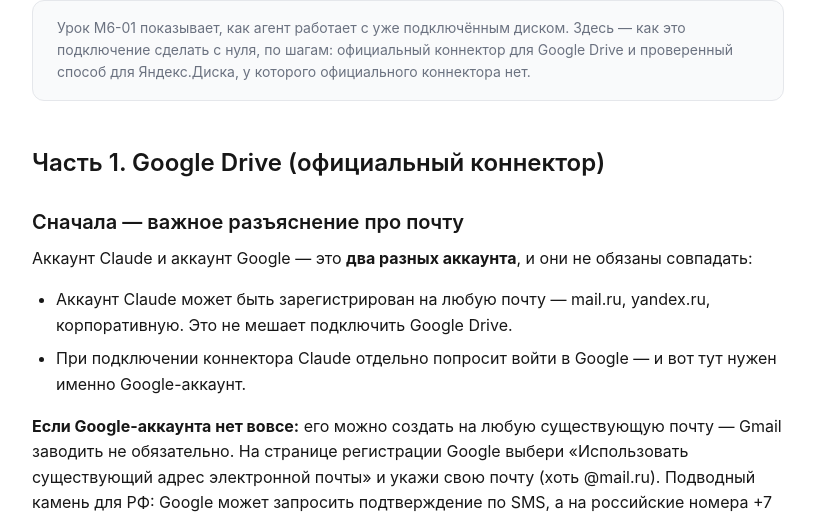
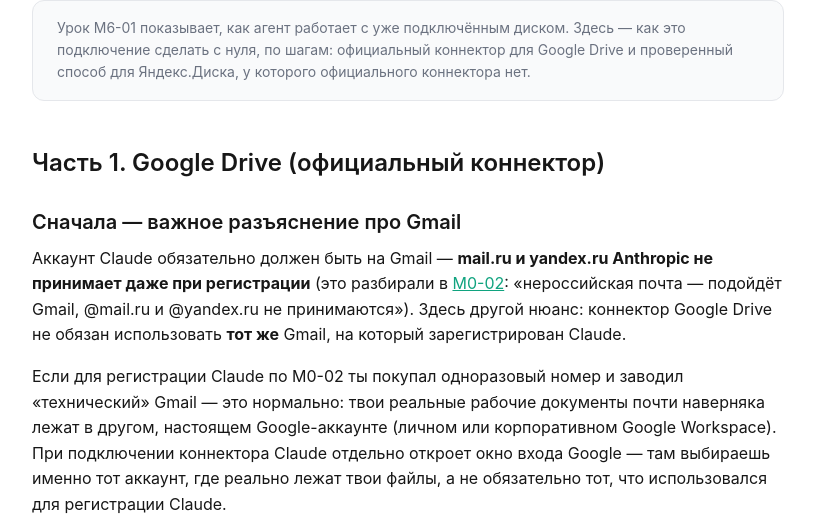
Before and after one commit to avsmolentsev-tech/Claude_Code_learning, a plain HTML site: page site/connect-disks.html in a window 1280 px wide. Shown: the part 259-779 px from the top of the page, without its empty margins (232-1047 px from the left). Drawn offline with Linux system fonts and the light colour scheme.

Commit message:
М6: исправить фактическую ошибку про почту Claude в инструкции подключения дисков
Аккаунт Claude требует именно Gmail (mail.ru/yandex.ru не принимаются
Anthropic — это уже установлено в М0-02); ошибочно писал обратное.
Реальный полезный нюанс — Google-аккаунт для коннектора Drive не обязан
совпадать с тем Gmail, что был заведён под регистрацию Claude. Также
убрал непроверенный совет «через существующий email/номер друга» —
заменил на проверенный метод из М0-02 (5sim.net + accounts.google.com),
с честной оговоркой про возможные ограничения обходного пути.

Co-Authored-By: Claude Sonnet 5 <noreply@anthropic.com>

```diff
--- a/site/connect-disks.html
+++ b/site/connect-disks.html
@@ -28,13 +28,10 @@
 
     <h2>Часть 1. Google Drive (официальный коннектор)</h2>
 
-    <h3>Сначала — важное разъяснение про почту</h3>
-    <p>Аккаунт Claude и аккаунт Google — это <strong>два разных аккаунта</strong>, и они не обязаны совпадать:</p>
-    <ul>
-      <li>Аккаунт Claude может быть зарегистрирован на любую почту — mail.ru, yandex.ru, корпоративную. Это не мешает подключить Google Drive.</li>
-      <li>При подключении коннектора Claude отдельно попросит войти в Google — и вот тут нужен именно Google-аккаунт.</li>
-    </ul>
-    <p><strong>Если Google-аккаунта нет вовсе:</strong> его можно создать на любую существующую почту — Gmail заводить не обязательно. На странице регистрации Google выбери «Использовать существующий адрес электронной почты» и укажи свою почту (хоть @mail.ru). Подводный камень для РФ: Google может запросить подтверждение по SMS, а на российские номера +7 SMS часто не приходят — те же обходные пути, что мы разбирали в <a href="lesson-02.html">М0-02</a> для регистрации Claude (номер друга за границей, виртуальный номер), работают и здесь.</p>
+    <h3>Сначала — важное разъяснение про Gmail</h3>
+    <p>Аккаунт Claude обязательно должен быть на Gmail — <strong>mail.ru и yandex.ru Anthropic не принимает даже при регистрации</strong> (это разбирали в <a href="lesson-02.html">М0-02</a>: «нероссийская почта — подойдёт Gmail, @mail.ru и @yandex.ru не принимаются»). Здесь другой нюанс: коннектор Google Drive не обязан использовать <strong>тот же</strong> Gmail, на который зарегистрирован Claude.</p>
+    <p>Если для регистрации Claude по М0-02 ты покупал одноразовый номер и заводил «технический» Gmail — это нормально: твои реальные рабочие документы почти наверняка лежат в другом, настоящем Google-аккаунте (личном или корпоративном Google Workspace). При подключении коннектора Claude отдельно откроет окно входа Google — там выбираешь именно тот аккаунт, где реально лежат твои файлы, а не обязательно тот, что использовался для регистрации Claude.</p>
+    <p><strong>Если своего Google-аккаунта нет вовсе:</strong> самый надёжный путь — тот же, что уже проверен в М0-02 для регистрации Claude: купить одноразовый иностранный номер (Латвия) на 5sim.net и завести Gmail напрямую через <a href="https://accounts.google.com/signup" rel="noopener">accounts.google.com/signup</a>. Заводить Google-аккаунт «через существующий email» (@mail.ru, @yandex.ru, без нового номера) тоже теоретически можно, но для попыток из РФ Google так же может запросить SMS-подтверждение или заблокировать это как подозрительную активность — надёжнее не полагаться на такой обходной путь, а сразу создать отдельный Gmail методом из М0-02.</p>
 
     <h3>Шаги подключения (claude.ai и приложение Claude)</h3>
     <ol>
```
Also changed, not shown: 1 other file.
